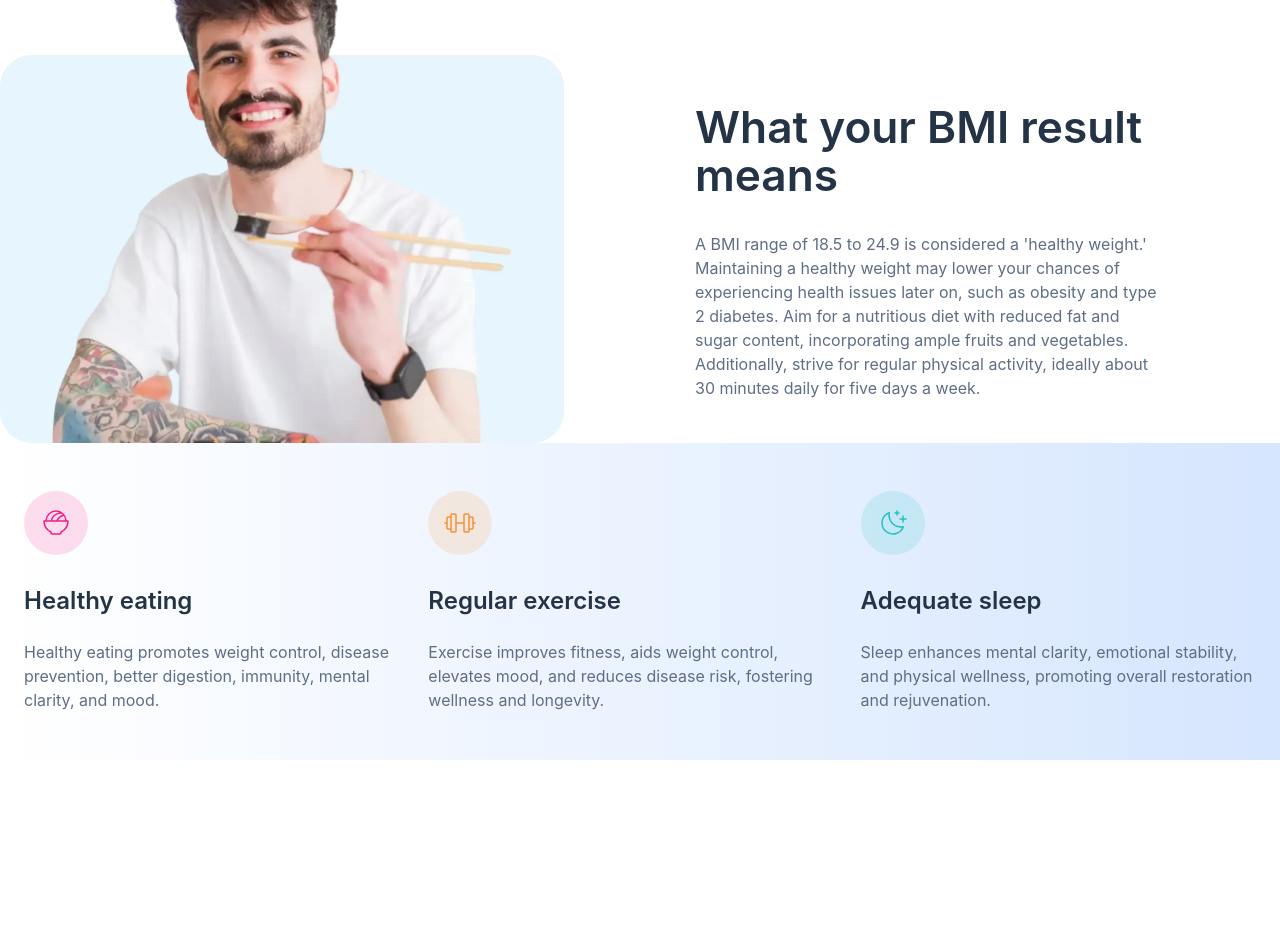
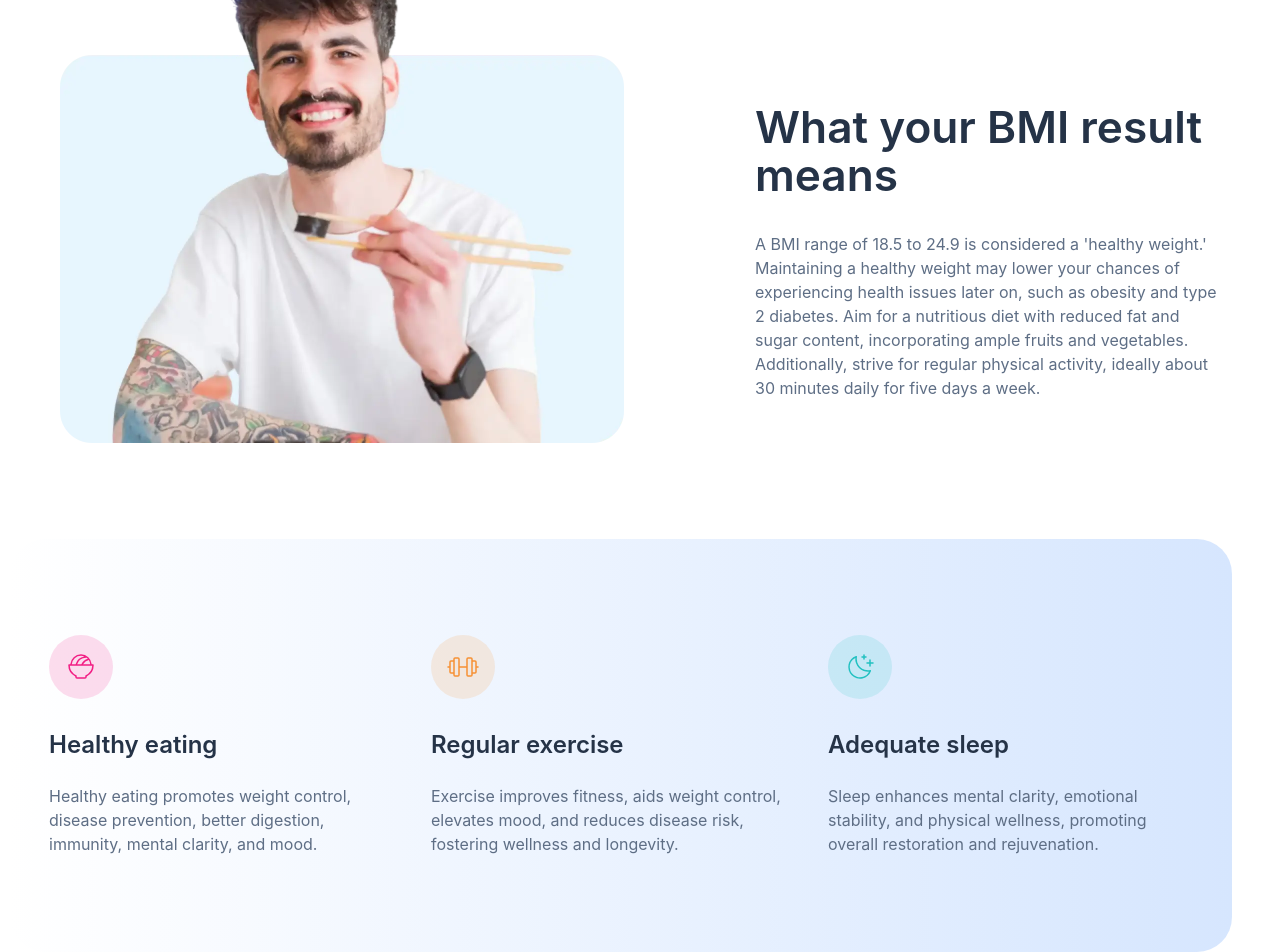
Before and after one commit to skhbabez/bmi-calculator, a React (Vite) app: page / in a window 1280 px wide. Shown: the part 879-1831 px from the top of the page. Before the commit the page ends 1639 px from the top, so only its background shows below. Built offline with nearby package versions, Linux system fonts and the light colour scheme; a web font is replaced by a local one.

Commit message:
finished tips container

```diff
--- a/src/components/CalculatorCard/CalculatorCard.module.css
+++ b/src/components/CalculatorCard/CalculatorCard.module.css
@@ -7,6 +7,7 @@
   flex-direction: column;
   gap: clamp(1.5rem, 1.0229rem + 2.0356vw, 2rem);
   box-shadow: 1rem 2rem 3.5rem 0 hsla(211, 40%, 69%, 25%);
+  margin-inline: auto;
 }
 
 .unitselector {
--- a/src/layouts/Results/Results.module.css
+++ b/src/layouts/Results/Results.module.css
@@ -1,7 +1,7 @@
 .results {
   display: flex;
   row-gap: 3rem;
-
+  margin-block-start: 4rem;
   flex-direction: column;
   align-items: center;
   max-inline-size: 1160px;
@@ -28,6 +28,7 @@
     left: clamp(-7.25rem, -55.25rem + 100vw, 0rem);
     column-gap: 4.5rem;
     margin-inline-end: 2.6875rem;
+    margin-block-start: 5.5rem;
     flex-direction: row;
     & img {
       object-fit: cover;
@@ -47,10 +48,8 @@
     justify-content: space-between;
     align-items: end;
     position: static;
-    margin-inline-end: 0px;
-    & img {
-      margin-block-start: 3.25rem;
-    }
+    margin-block-start: 3.25rem;
+    margin-inline: auto;
   }
   .resultscontent {
     margin-block-end: 2.6875rem;
--- a/src/layouts/Tips/Tips.module.css
+++ b/src/layouts/Tips/Tips.module.css
@@ -8,31 +8,44 @@
   display: flex;
   flex-direction: column;
   row-gap: 2rem;
-  column-gap: 40px;
+  column-gap: 2.5rem;
 }
 
 .tiplist {
-  padding-inline: 24px;
-  padding-block: 48px;
+  padding-inline: 1.5rem;
+  padding-block: 3rem;
   background: var(--gradient-bg);
   display: flex;
   flex-direction: column;
-  row-gap: 40px;
-  column-gap: 32px;
+  row-gap: 2.5rem;
+  column-gap: 2rem;
+  /* @link https://utopia.fyi/clamp/calculator?a=375,768,62—96 */
+  margin-block-start: clamp(3.875rem, 1.8473rem + 8.6514vw, 6rem);
 }
 
 @media (min-width: 768px) {
+  .tiplist {
+    padding-inline: 2.4375rem;
+    padding-block: 3.125rem;
+  }
   .tip {
     flex-direction: row;
     align-items: center;
   }
 }
 @media (min-width: 1280px) {
+  .tiplist {
+    flex-direction: row;
+    border-radius: 2.1875rem;
+    margin-inline-end: 3rem;
+    margin-inline-start: 0.625rem;
+    align-items: center;
+    justify-content: center;
+    padding-block: 6rem;
+  }
   .tip {
     flex-direction: column;
     align-items: start;
-  }
-  .tiplist {
-    flex-direction: row;
+    max-inline-size: 365px;
   }
 }
```
